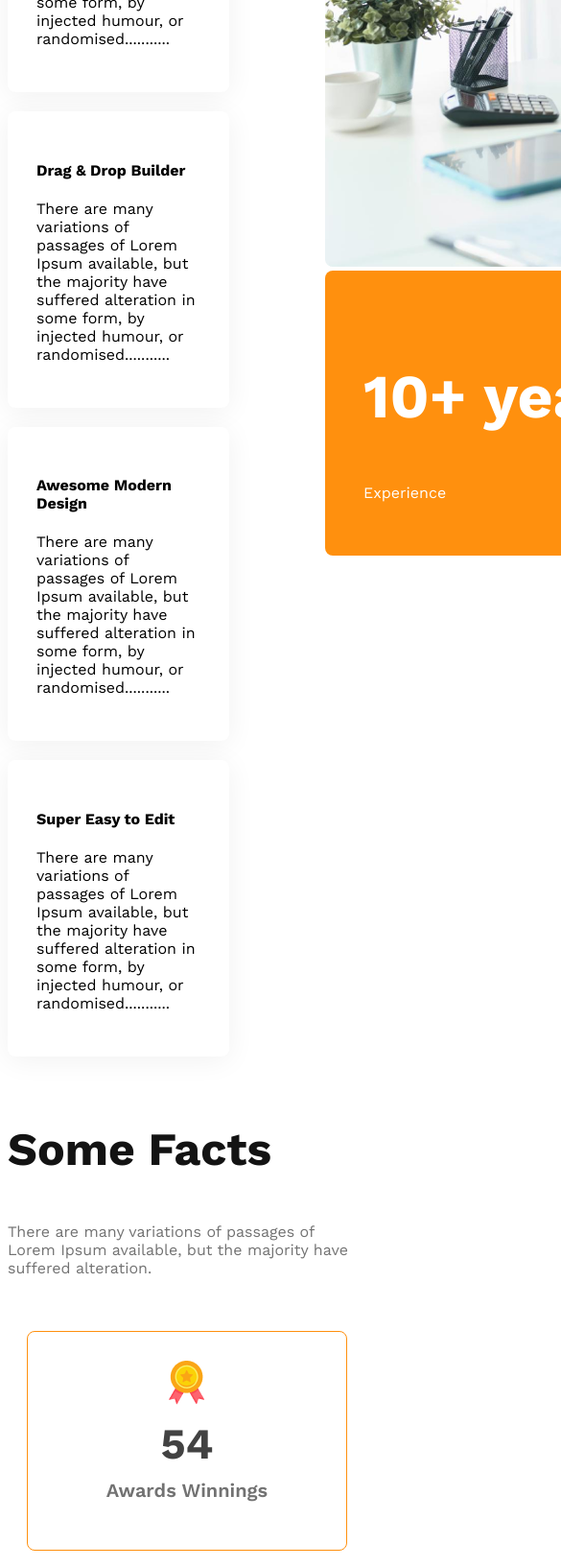
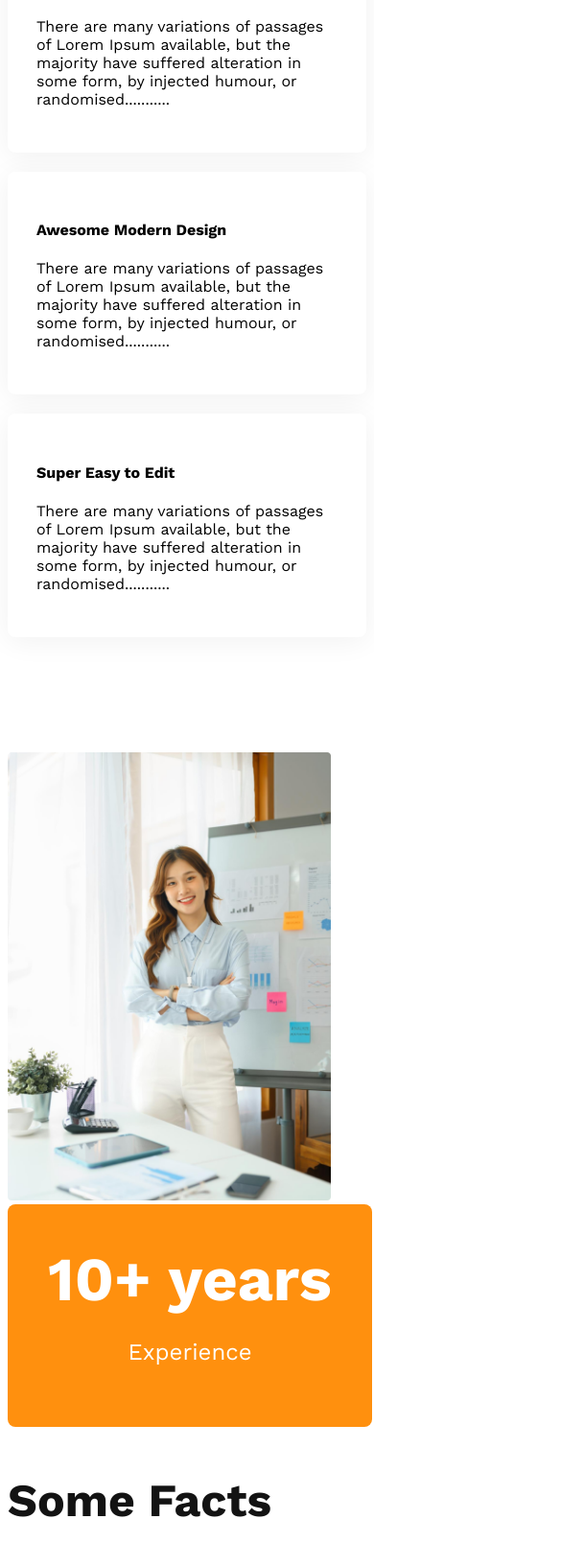
Before and after one commit to S-M-ZAHIDUR-RAHMAN/g3-architects-website, a plain HTML site: page index.html in a window 390 px wide. Shown: the part 3718-5351 px from the top of the page at 96% size, 585 px wide, since content can reach past the window. Drawn offline with nearby package versions, Linux system fonts and the light colour scheme.

Commit message:
made the feature section responsive

```diff
--- a/styles/architect.css
+++ b/styles/architect.css
@@ -130,18 +130,28 @@ main {
     background: #FFF;
     box-shadow: 0px 4px 30px 0px rgba(0, 0, 0, 0.06);
 }
+.feature-image img{
+    height: 90%;
+    margin-left: 90px;
 
+}
 .ten-years-badge {
     border-radius: 8px;
     background: #FF900E;
     color: white;
-    width: 342px;
+    width: 340px;
     padding: 40px;
+    text-align: center;
+    position: relative;
+    bottom: 100px;
+}
 
-
-}
 .ten-years-badge h2{
     font-size: 4rem;
+    margin: 0;
+}
+.ten-years-badge p{
+    font-size: 1.5rem;
 }
 .features .section-title {
     border-left: 5px solid #FF900E;
@@ -201,16 +211,22 @@ main {
     }
 
     nav,
-    .teams-container,
+    .teams-container, .features,
     .facts-card-container,
     .sponsors-img-container {
         flex-direction: column;
     }
-
+    .feature-image img{
+        width: 90%;
+        margin-left: 0;
+    }
     .teams-img-container {
         grid-template-columns: 1fr;
     }
-
+    .ten-years-badge{
+        position: static;
+        max-width: 300px;
+    }
     .teams-content,
     .facts-card-container {
         padding-right: 20px;
@@ -229,7 +245,7 @@ main {
     }
 
     nav,
-    .teams-container,
+    .teams-container, .features,
     .sponsors-img-container {
         flex-direction: column;
     }
```
